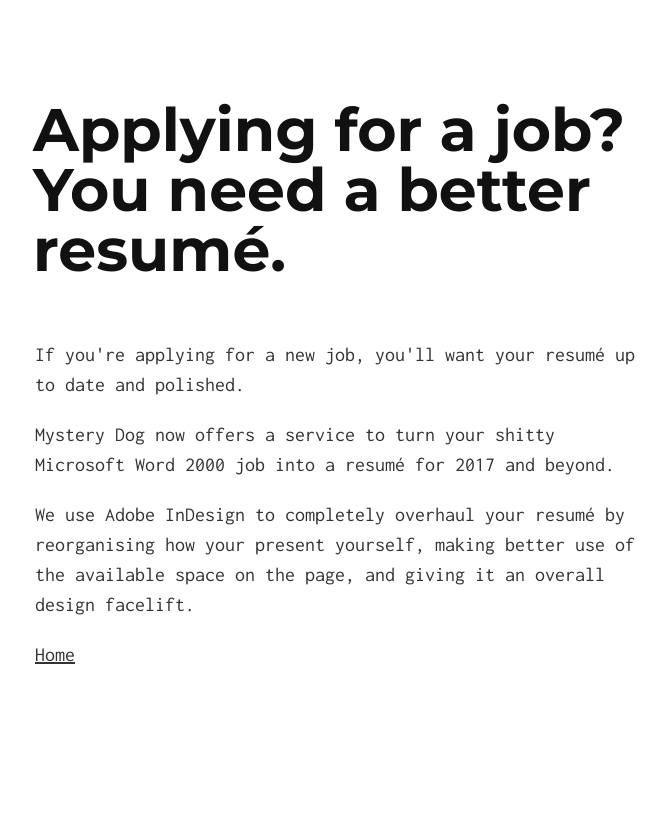
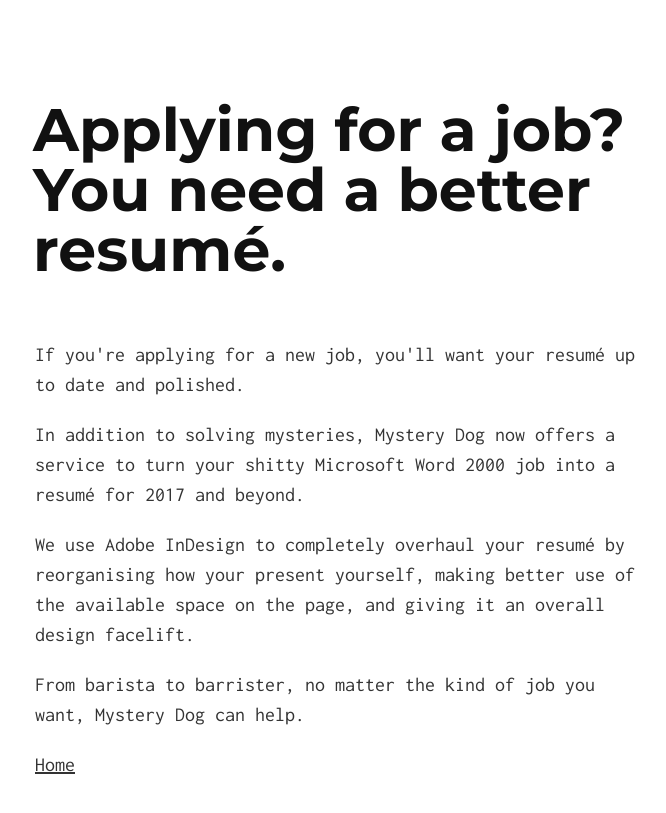
Before and after one commit to tomjoyner/shopping_cart, a Jekyll site: the page built from resumeredesign.md, in a window 1280 px wide. Shown: the top 813 px of the page, without its empty margins (305-971 px from the left). Built offline with Jekyll 4.4.1, drawn with Linux system fonts in a browser that asks for light colours; our own code applies the rules of GitHub Pages for plain Markdown files.

Commit message:
Update resumeredesign.md

```diff
--- a/resumeredesign.md
+++ b/resumeredesign.md
@@ -5,7 +5,8 @@
 ---
 
 <p>If you're applying for a new job, you'll want your resumé up to date and polished.</p>
-<p>Mystery Dog now offers a service to turn your shitty Microsoft Word 2000 job into a resumé for 2017 and beyond.</p>
-<p>We use Adobe InDesign to completely overhaul your resumé by reorganising how your present yourself, making better use of the available space on the page, and giving it an overall design facelift.
+<p>In addition to solving mysteries, Mystery Dog now offers a service to turn your shitty Microsoft Word 2000 job into a resumé for 2017 and beyond.</p>
+<p>We use Adobe InDesign to completely overhaul your resumé by reorganising how your present yourself, making better use of the available space on the page, and giving it an overall design facelift.</p>
+<p>From barista to barrister, no matter the kind of job you want, Mystery Dog can help.</p>
 
 <p><a href="/index">Home</a></p>
```
